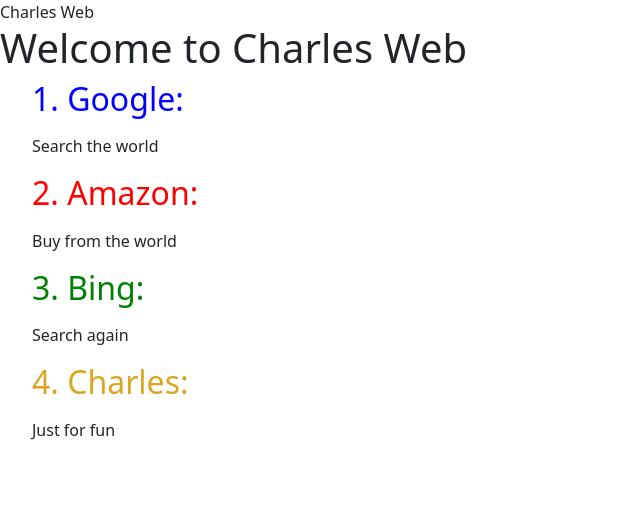
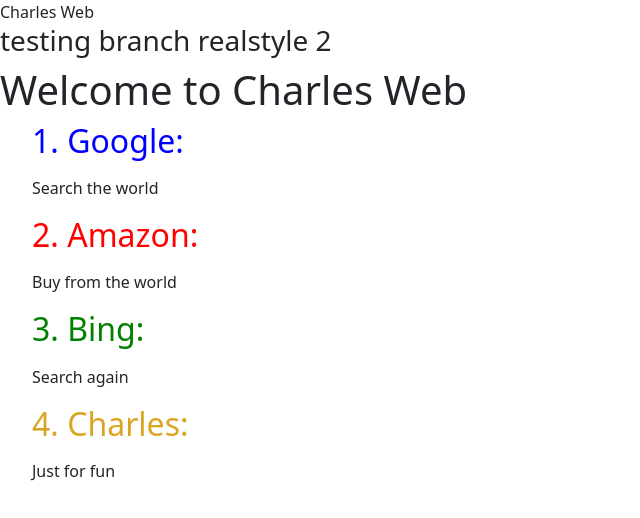
Before and after one commit to charlesokon/CS50-Project0, a plain HTML site: page justforfun.html in a window 1280 px wide. Shown: the whole page, without its empty margins (0-640 px from the left). Drawn offline with nearby package versions, Linux system fonts and the light colour scheme.

Commit message:
real changes

```diff
--- a/justforfun.html
+++ b/justforfun.html
@@ -3,6 +3,7 @@
     <head>
         <header>Charles Web</header>
         <link href="https://cdn.jsdelivr.net/npm/bootstrap@5.0.2/dist/css/bootstrap.min.css" rel="stylesheet" integrity="sha384-EVSTQN3/azprG1Anm3QDgpJLIm9Nao0Yz1ztcQTwFspd3yD65VohhpuuCOmLASjC" crossorigin="anonymous">
+        <h3> testing branch realstyle 2</h3>
     </head>
     <body>
         <div>
```
